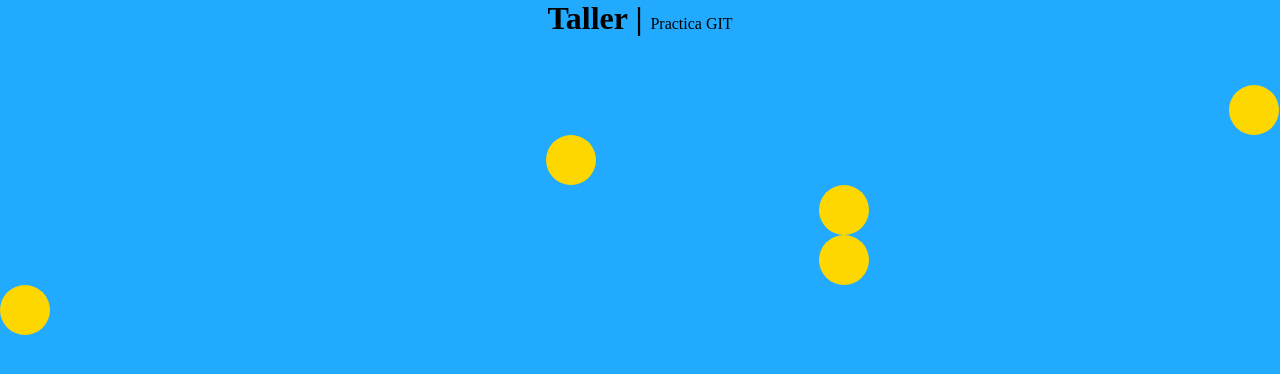
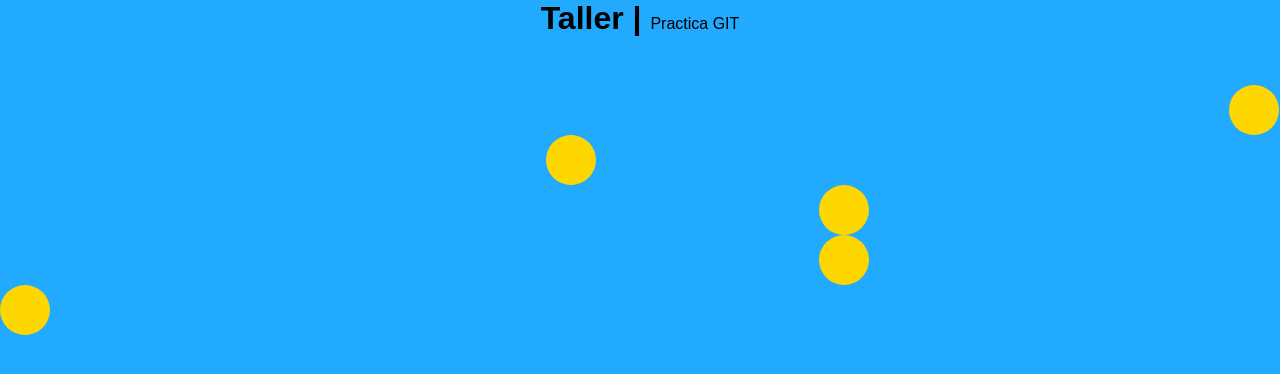
Before and after one commit to ManuelVC/git, a plain HTML site: page index.html in a window 1280 px wide. Drawn offline with Linux system fonts and the light colour scheme.

Commit message:
Fuentes sans-serif

```diff
--- a/css/style.css
+++ b/css/style.css
@@ -1,6 +1,8 @@
 html,body{
 	margin: 0;
 	padding: 0;
+	font-family: sans-serif;
+	font-size: 16px;
 }
 body{
 	background-color: #2af;
```
